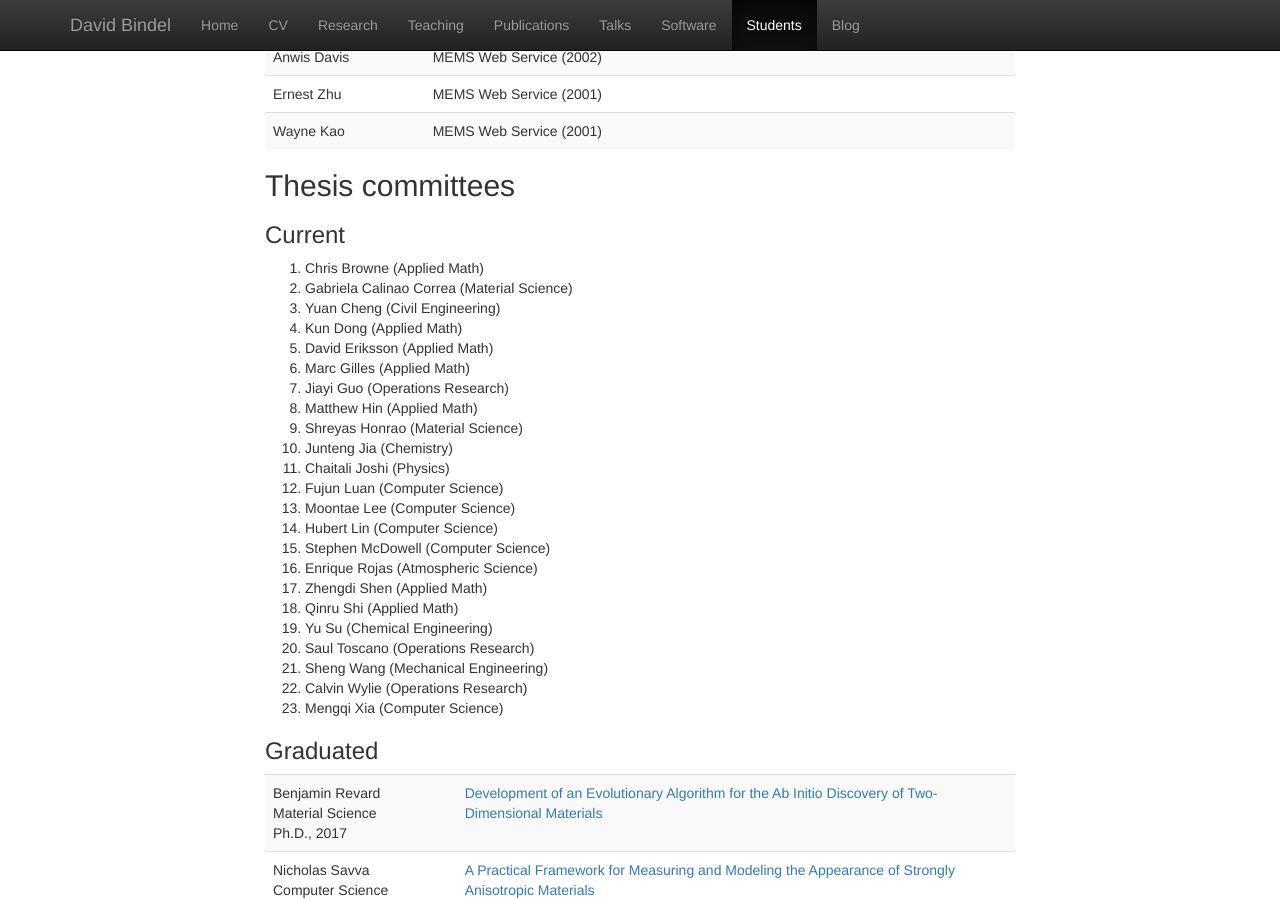
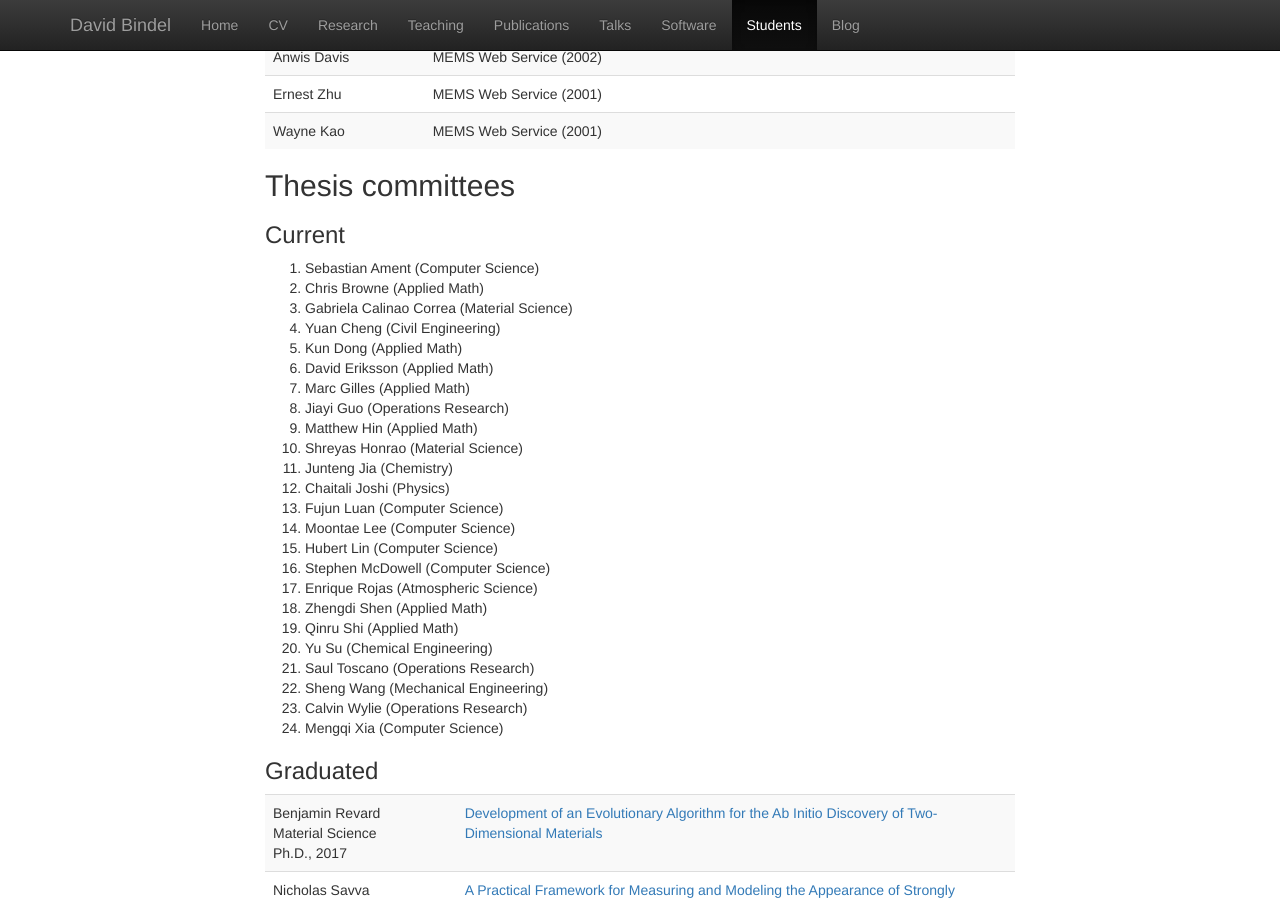
Before and after one commit to dbindel/cornell_web, a Jekyll site: the page built from students.html, in a window 1280 px wide and 900 px high, scrolled down 3833 px. Built offline with Jekyll 4.4.1, drawn with Linux system fonts in a browser that asks for light colours; nearby versions of some CDN libraries.

Commit message:
Added Sebastian.

```diff
--- a/_data/students.yml
+++ b/_data/students.yml
@@ -514,6 +514,11 @@ ugrad:
 committees:
   -
     degree: phd
+    last: Ament
+    first: Sebastian
+    field: Computer Science
+  -
+    degree: phd
     last: Browne
     first: Chris
     field: Applied Math
```
